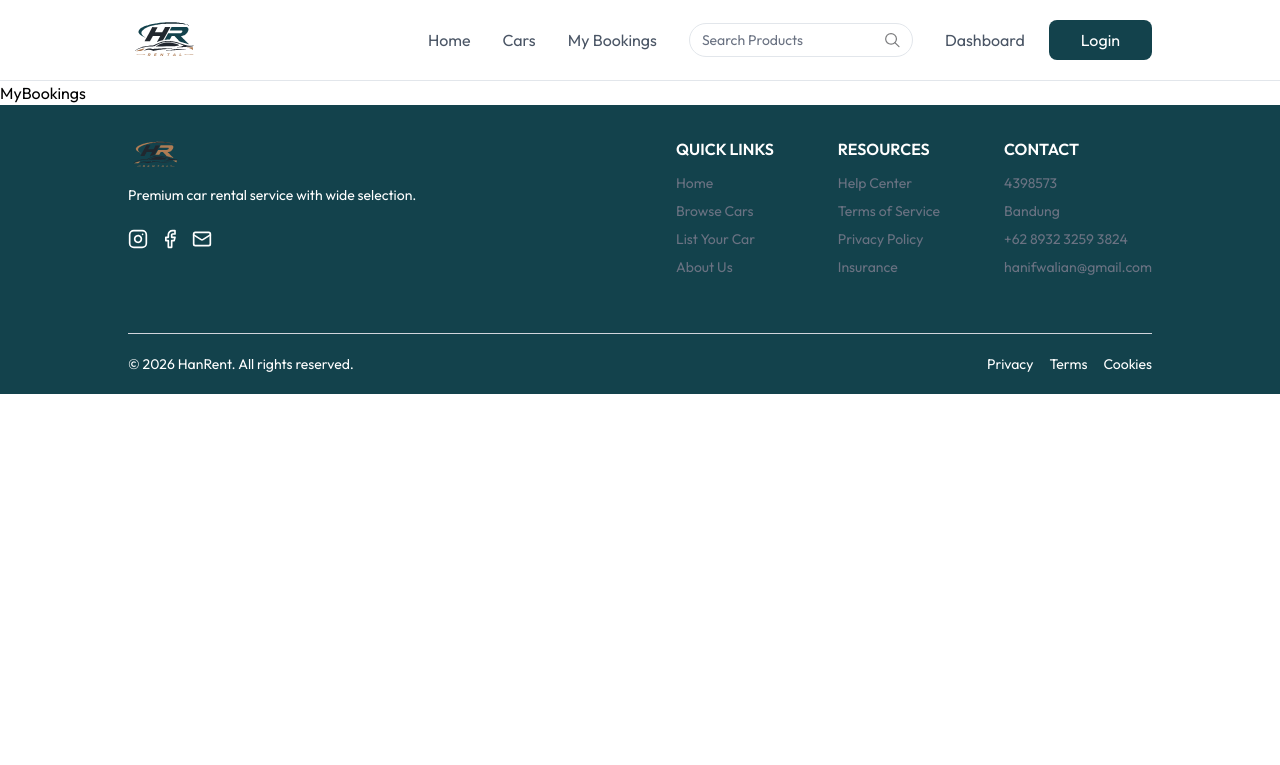
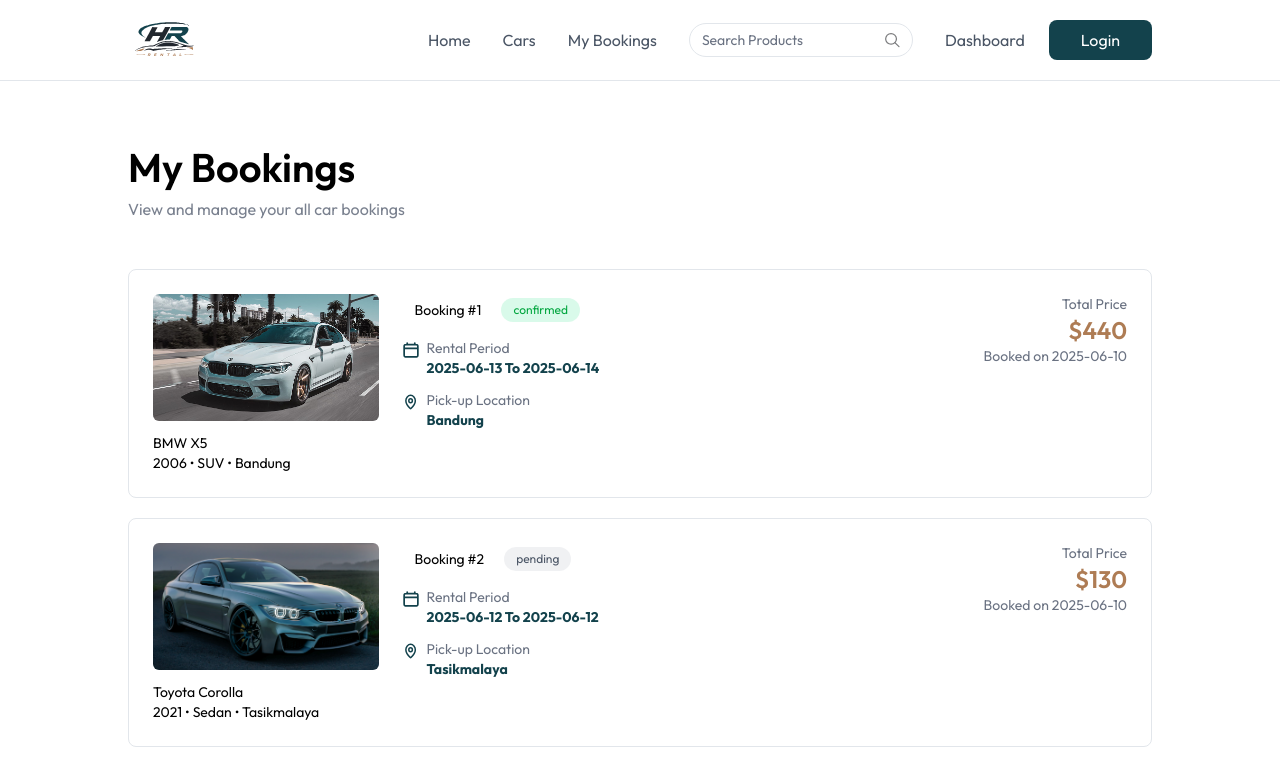
Before and after one commit to vbear777/hanrent, a React (Vite) app: page /my-bookings in a window 1280 px wide. Shown: the top 765 px of the page. Built offline with nearby package versions, Linux system fonts and the light colour scheme.

Commit message:
create My Bookings page

```diff
--- a/src/pages/MyBookings.jsx
+++ b/src/pages/MyBookings.jsx
@@ -1,9 +1,67 @@
-import React from 'react'
+import React, { useEffect, useState } from 'react'
+import { assets, dummyCarData, dummyMyBookingsData } from '../assets/assets';
+import Title from '../components/Title';
 
 const MyBookings = () => {
+    const [bookings, setBookings] = useState([]);
+    const currency = import.meta.env.VITE_CURRENCY
+
+    const fetchMyBookings = async () => {
+        setBookings(dummyMyBookingsData)
+    }
+
+    useEffect(() => {
+        fetchMyBookings()
+    }, [])
+
     return (
-        <div>
-            MyBookings
+        <div className='px-6 md:px-16 lg:px-24 xl:px-32 2xl:px-48 mt-16 text-sm max-w-7xl mb-10'>
+            <Title title="My Bookings" subTitle='View and manage your all car bookings' align="left" />
+
+            <div>
+                {bookings.map((booking, index) => (
+                    <div key={booking._id} className='grid grid-cols-1 md:grid-cols-4 gap-6 p-6 border border-borderColor rounded-lg mt-5 first:mt-12'>
+                        <div className='md:col-span-1'>
+                            <div className='rounded-md overflow-hidden mb-3'>
+                                <img src={booking.car.image} alt="" className='w-full h-auto aspect-video object-cover' />
+                            </div>
+                            <p>{booking.car.brand} {booking.car.model}</p>
+
+                            <p>{booking.car.year} • {booking.car.category} • {booking.car.location}</p>
+                        </div>
+
+                        <div className='md:col-span-2'>
+                            <div className='flex items-center gap-2'>
+                                <p className='px-3 py-1.5 bg-light rounded'>Booking #{index+1}</p>
+                                <p className={`px-3 py-1 text-xs rounded-full ${booking.status === 'confirmed' ? 'bg-green-400/15 text-green-600' : 'bg-gray-400/15 text-gray-600'}`}>{booking.status}</p>
+                            </div>
+
+                            <div className='flex items-start gap-2 mt-3'>
+                                <img src={assets.calendar_icon_colored} alt="" className='w-4 h-4 mt-1'/>
+                                <div>
+                                    <p className='text-gray-500'>Rental Period</p>
+                                    <p className='text-dark-ocean font-bold'>{booking.pickupDate.split('T')[0]} To {booking.returnDate.split('T')[0]}</p>
+                                </div>
+                            </div>
+                            <div className='flex items-start gap-2 mt-3'>
+                                <img src={assets.location_icon_colored} alt="" className='w-4 h-4 mt-1'/>
+                                <div>
+                                    <p className='text-gray-500'>Pick-up Location</p>
+                                    <p className='text-dark-ocean font-bold'>{booking.car.location}</p>
+                                </div>
+                            </div>
+                        </div>
+
+                        <div className='md:col-span-1 flex flex-col justify-between gap-6'>
+                            <div className='text-sm text-gray-500 text-right'>
+                                <p>Total Price</p>
+                                <h1 className='text-2xl font-semibold text-cream'>{currency}{booking.price}</h1>
+                                <p>Booked on {booking.createdAt.split('T')[0]}</p>
+                            </div>
+                        </div>
+                    </div>
+                ))}
+            </div>
         </div>
     )
 }
```
Also changed, not shown: src/assets/calendar_icon_colored.svg, src/assets/location_icon_colored.svg.
